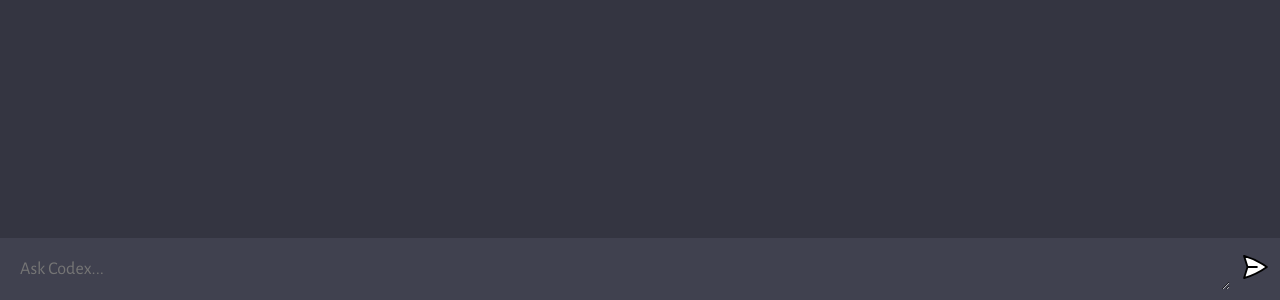
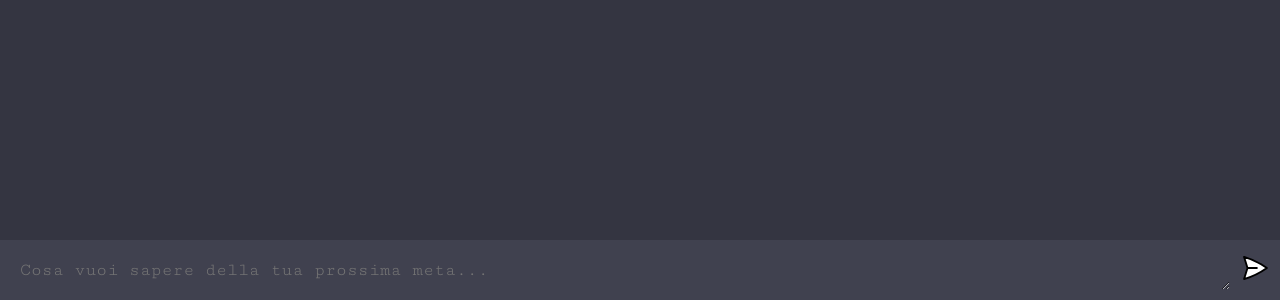
Before and after one commit to lvdoviko/sitoweb, a website built with Vite: page client/index.html in a window 1280 px wide. Shown: the part 500-800 px from the top of the page. Built offline with nearby package versions, Linux system fonts and the light colour scheme.

Commit message:
update font

```diff
--- a/client/index.html
+++ b/client/index.html
@@ -5,6 +5,9 @@
     <link rel="icon" type="image/svg+xml" href="/favicon.ico" />
     <meta name="viewport" content="width=device-width, initial-scale=1.0" />
     <title>Codex - Your coding Ai</title>
+    <link rel="preconnect" href="https://fonts.googleapis.com">
+    <link rel="preconnect" href="https://fonts.gstatic.com" crossorigin>
+    <link href="https://fonts.googleapis.com/css2?family=Cutive+Mono&display=swap" rel="stylesheet">
     <link rel="stylesheet" href="style.css">
   </head>
   <body>
@@ -12,7 +15,7 @@
       <div id="chat_container"></div>
 
       <form>
-        <textarea name="prompt" rows="1" cols="1" placeholder="Ask Codex..."></textarea>
+        <textarea name="prompt" rows="1" cols="1" placeholder="Cosa vuoi sapere della tua prossima meta..."></textarea>
         <button type="submit"><img src="assets/send.svg" /></button>
       </form>
     </div>
--- a/client/style.css
+++ b/client/style.css
@@ -1,10 +1,9 @@
-@import url("https://fonts.googleapis.com/css2?family=Alegreya+Sans:wght@100;300;400;500;700;800;900&display=swap");
-
+@import url('https://fonts.googleapis.com/css2?family=Cutive+Mono&display=swap');
 * {
   margin: 0;
   padding: 0;
   box-sizing: border-box;
-  font-family: "Alegreya Sans", sans-serif;
+  font-family: 'Cutive Mono', monospace;
 }
 
 body {
```
